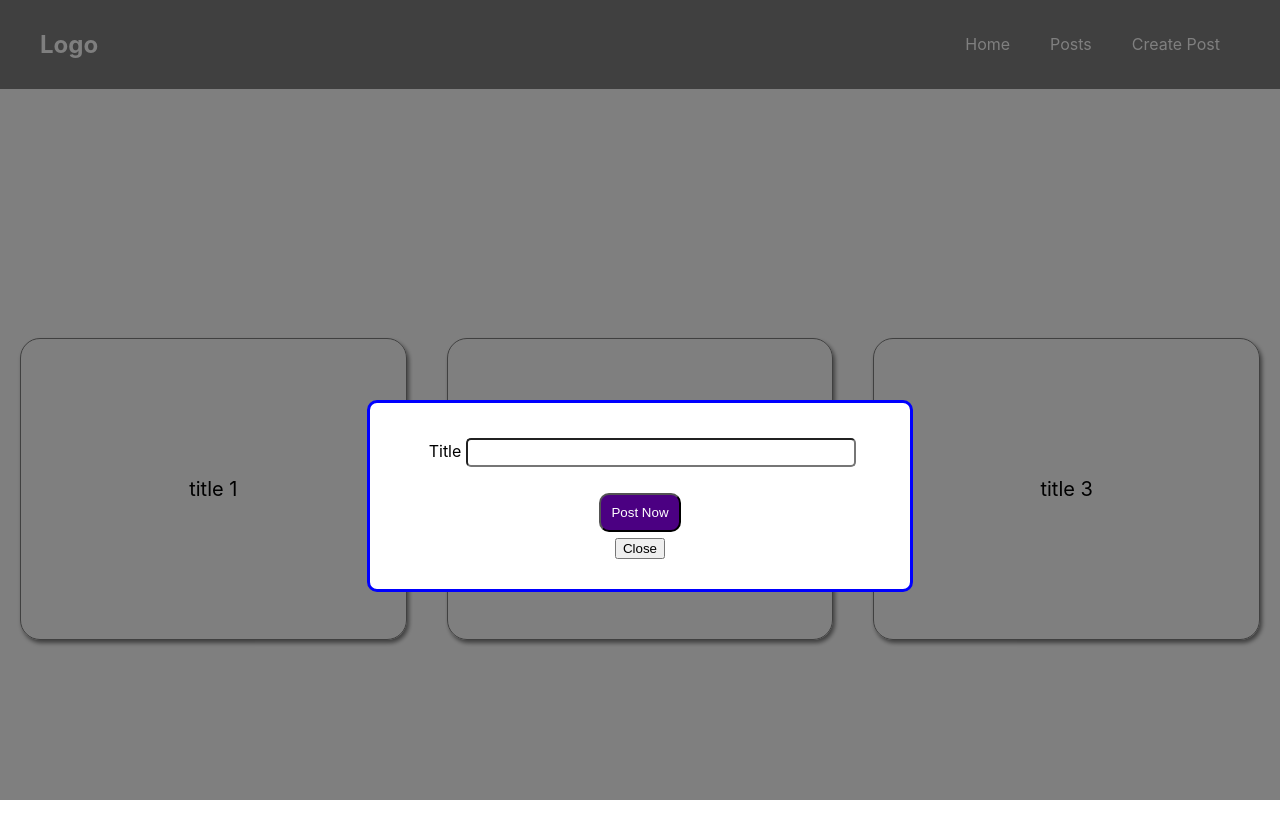
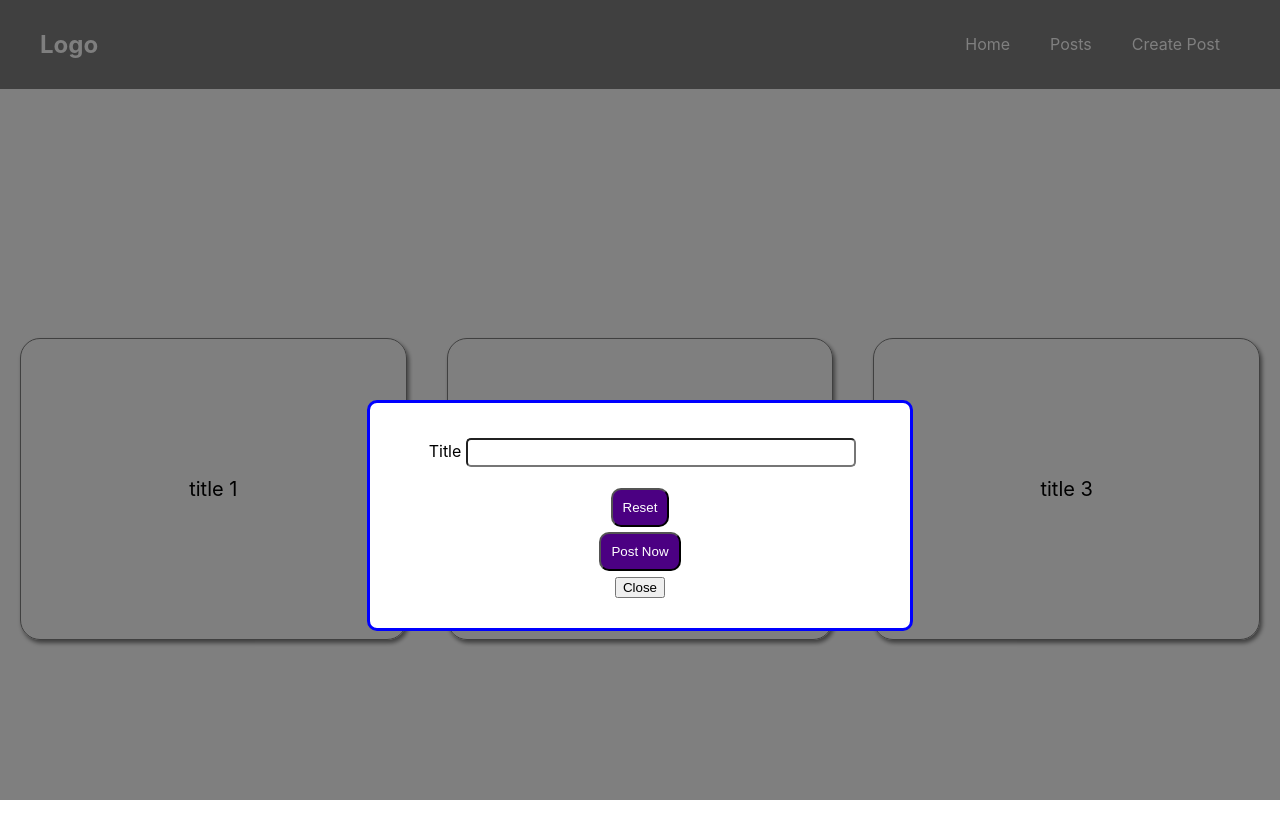
Before and after one commit to hay-mar-kyaw/react-example, a React (Create React App) app: page / in a window 1280 px wide. Both pictures are taken after a click on the item "Create Post". Shown: the top 838 px of the page. Built offline with nearby package versions, Linux system fonts and the light colour scheme.

Commit message:
two way data binding

```diff
--- a/src/components/PostForm/index.js
+++ b/src/components/PostForm/index.js
@@ -5,6 +5,10 @@ import { useState } from 'react'
 export default function Index() {
 
     let [title,setTitle] = useState("")
+
+    let resetInput = () => {
+        setTitle('');
+    }
 
     // let changeHandler = (e) => {
     //     setTitle(e.target.value)
@@ -14,9 +18,10 @@ export default function Index() {
     <form className="post-form">
         <div className="form-control">
             <label>Title</label>
-            <input type='text' className="input-form" onChange={(e)=>setTitle(e.target.value)} />
+            <input type='text' className="input-form" onChange={(e)=>setTitle(e.target.value)} value={title}/>
         </div>
         <p>{title}</p>
+        <button type="submit" onClick={resetInput}>Reset</button>
         <div className="form-control">
             <button>Post Now</button>
         </div>
```
